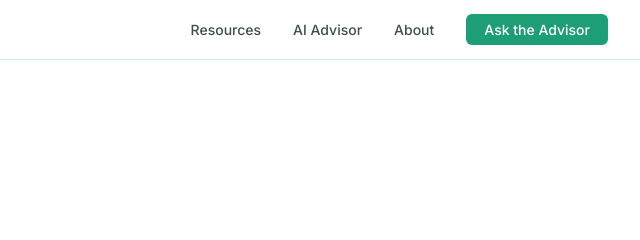
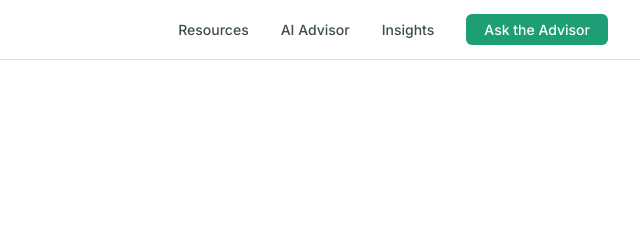
Before and after one commit to famouslogg/sustainability-sg, a website: page index.html in a window 1280 px wide. Shown: the top 240 px of the page, 640-1280 px from the left. Drawn offline with Linux system fonts and the light colour scheme.

Commit message:
Update index.html

```diff
--- a/index.html
+++ b/index.html
@@ -340,7 +340,7 @@
   <ul class="nav-links">
     <li><a href="/resources.html">Resources</a></li>
     <li><a href="/advisor.html">AI Advisor</a></li>
-    <li><a href="https://www.linkedin.com/in/nileshjadhav/" target="_blank" rel="noopener">About</a></li>
+    <li><a href="https://sustainabilitysg.substack.com" target="_blank" rel="noopener">Insights</a></li>
     <li><a href="/advisor.html" class="nav-cta">Ask the Advisor</a></li>
   </ul>
 </nav>
```
